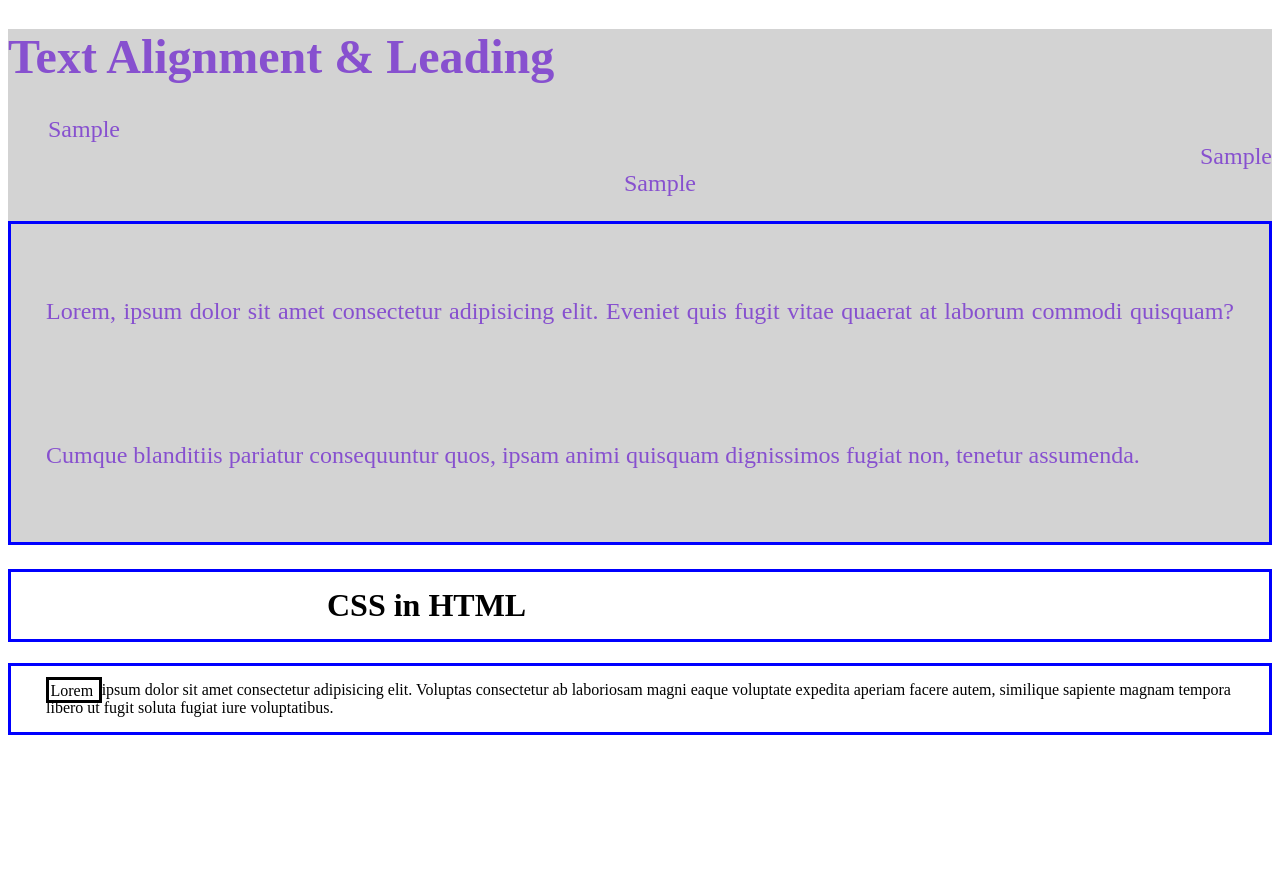
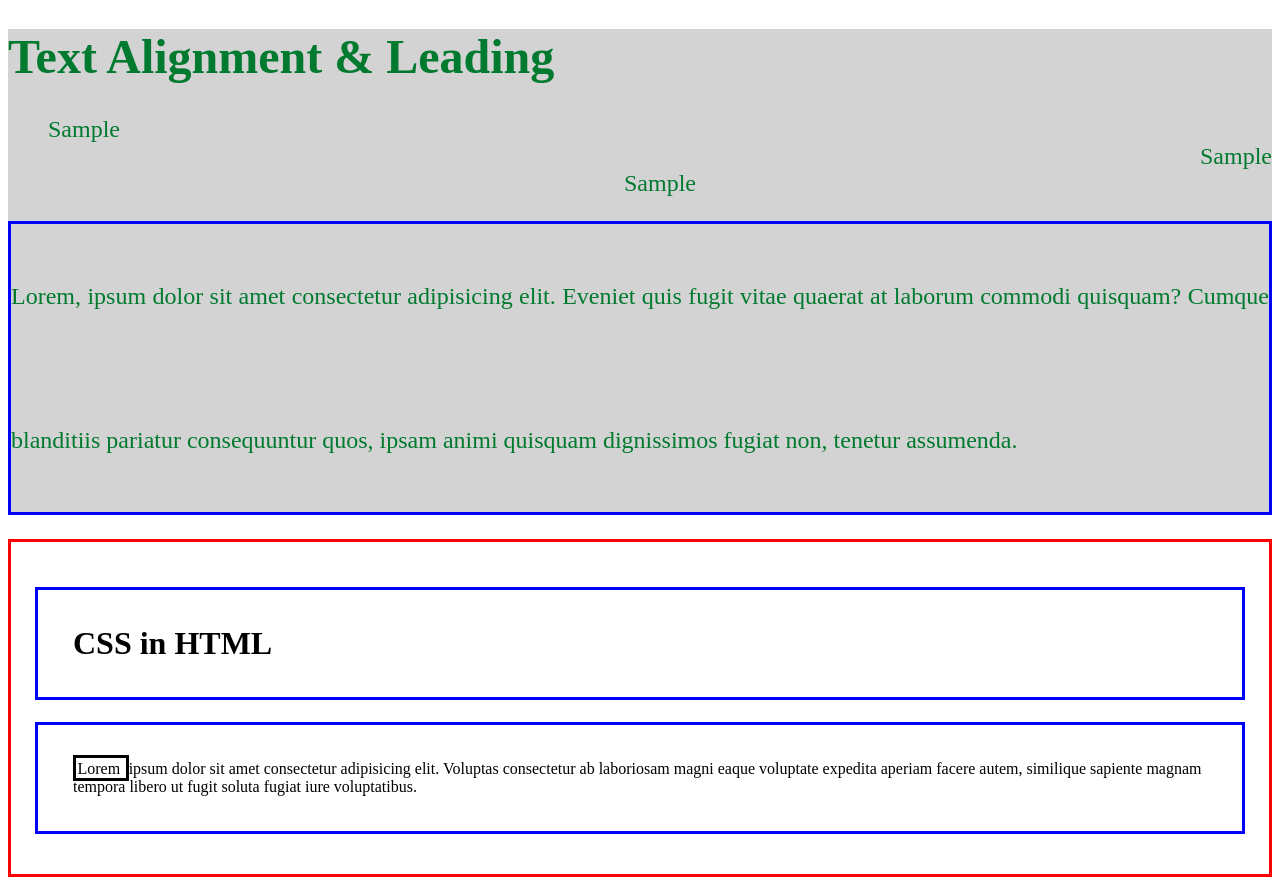
Before and after one commit to Yocanantham/MyFirstWebDesign, a plain HTML site: page css.html in a window 1280 px wide. Shown: the part 1019-1904 px from the top of the page. Before the commit the page ends 1770 px from the top, so only its background shows below. Drawn offline with Linux system fonts and the light colour scheme.

Commit message:
modified

```diff
--- a/css.html
+++ b/css.html
@@ -53,30 +53,26 @@
             .wrapperF {
                 font-size: x-large;
                 background-color: lightgrey;
-                color: rgb(135, 80, 207);
+                color: rgb(0, 122, 47);
                 list-style-type: none;
             }
-            #leading-justified{
+            #leading-justified {
                 text-align: justify;
                 line-height: 9rem;
+                border-style: solid;
+                border-color: blue;
             }
 
-
-
-            #wrapperG {
+            /* Padding and Margin */
+            .wrapperG {
                 border-style: solid;
                 border-color: red;
                 padding: 1.5rem;
             }
-            #padding-margin {
+            .padding-margin {
                 border-style: solid;
                 border-color: blue;
-                padding: 15px 25%;
-            }
-            p {
-                border-style: solid;
-                border-color: blue;
-                padding: 15px 35px;
+                padding: 35px;
             }
             span {
                 border-style: solid;
@@ -174,9 +170,11 @@
                 quisquam dignissimos fugiat non, tenetur assumenda.
             </p>
         </div>
+        <!-- Padding and Margin -->
+
         <div class="wrapperG">
-            <h1 id="padding-margin">CSS in HTML</h1>
-            <p>
+            <h1 class="padding-margin">CSS in HTML</h1>
+            <p class="padding-margin">
                 <span> Lorem </span>ipsum dolor sit amet consectetur adipisicing
                 elit. Voluptas consectetur ab laboriosam magni eaque voluptate
                 expedita aperiam facere autem, similique sapiente magnam tempora
```
Also changed, not shown: index.html (+7 -0 lines).
